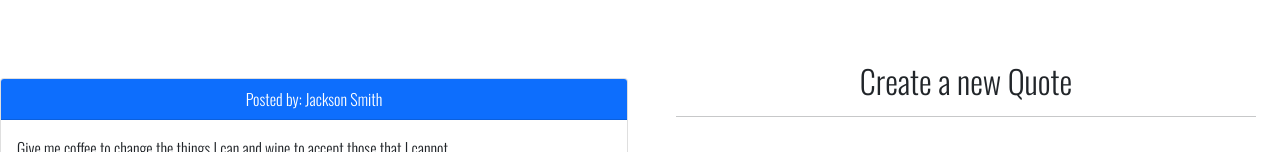
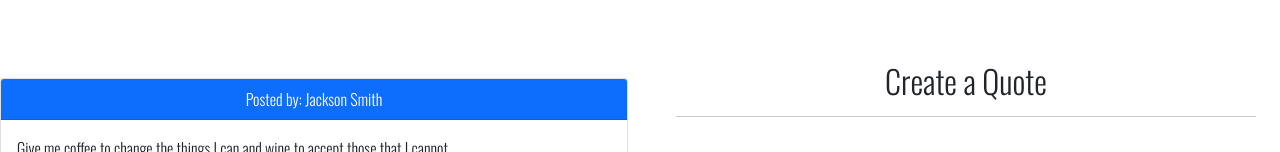
Before and after one commit to Samuel-Ndienye/quote-app, an Angular app: page / in a window 1280 px wide. Shown: the part 580-732 px from the top of the page. Built offline with nearby package versions, Linux system fonts and the light colour scheme.

Commit message:
First commit

```diff
--- a/src/app/quote-form/quote-form.component.html
+++ b/src/app/quote-form/quote-form.component.html
@@ -1,7 +1,7 @@
-<link href="https://fonts.googleapis.com/css2?family=Oswald:wght@300&display=swap" rel="stylesheet">
+<link href="https://fonts.googleapis.com/css?family=Bangers" rel="stylesheet">
 
 <div class="container-fluid">
-    <h2 class="text-center">Create a new Quote</h2>
+    <h2 class="text-center">Create a Quote</h2>
     <hr>
 
 <h4 id="head" class="text-center text-white">Create a Quote</h4>
```
